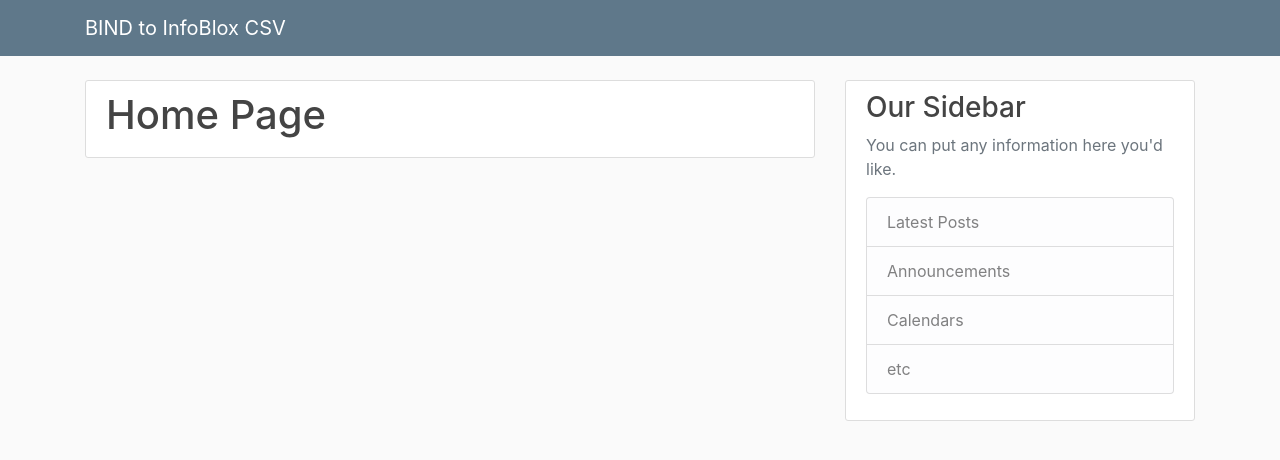
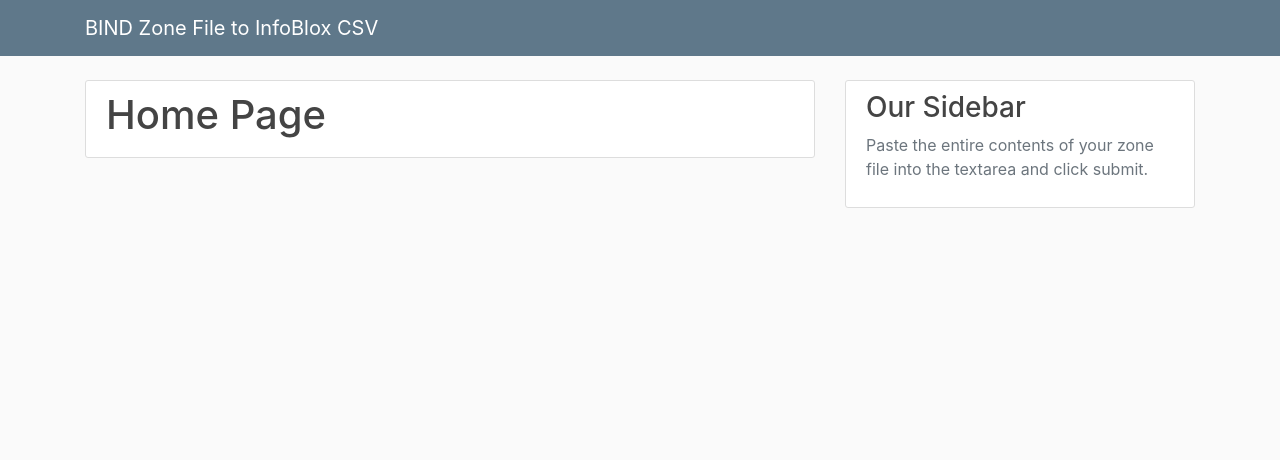
Before and after one commit to bradms98/bind2infoblox, a Flask app: page / in a window 1280 px wide. Shown: the top 460 px of the page. Run offline with Flask 2, Linux system fonts and the light colour scheme; parts of the project's set-up code (start-up, migrations or seed data) failed here and were passed over; some libraries are stand-ins or nearby versions.

Commit message:
Cleaning up sidebar

```diff
--- a/templates/layout.html
+++ b/templates/layout.html
@@ -21,7 +21,7 @@
         <header class="site-header">
             <nav class="navbar navbar-expand-md navbar-dark bg-steel fixed-top">
             <div class="container">
-                <a class="navbar-brand mr-4" href="/">BIND to InfoBlox CSV</a>
+                <a class="navbar-brand mr-4" href="/">BIND Zone File to InfoBlox CSV</a>
                 <button class="navbar-toggler" type="button" data-toggle="collapse" data-target="#navbarToggle" aria-controls="navbarToggle" aria-expanded="false" aria-label="Toggle navigation">
                 <span class="navbar-toggler-icon"></span>
                 </button>
@@ -61,13 +61,14 @@
                 <div class="col-md-4">
                     <div class="content-section">
                         <h3>Our Sidebar</h3>
-                        <p class='text-muted'>You can put any information here you'd like.
-                        <ul class="list-group">
+                        <p class='text-muted'>Paste the entire contents of your zone file into the textarea and click submit.
+                        <!-- <ul class="list-group">
                             <li class="list-group-item list-group-item-light">Latest Posts</li>
                             <li class="list-group-item list-group-item-light">Announcements</li>
                             <li class="list-group-item list-group-item-light">Calendars</li>
                             <li class="list-group-item list-group-item-light">etc</li>
                         </ul>
+                        -->
                         </p>
                     </div>
                 </div>
```
